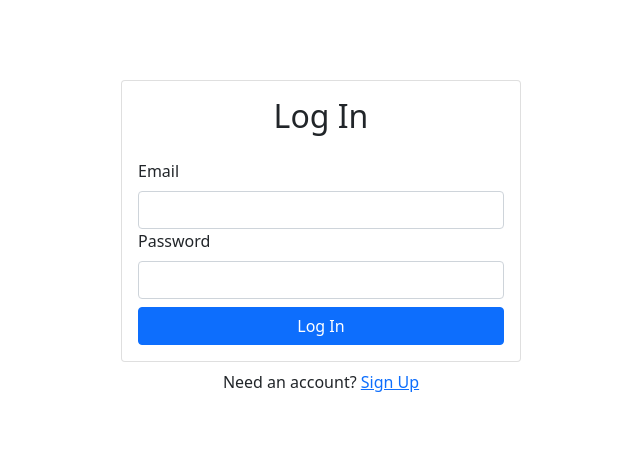
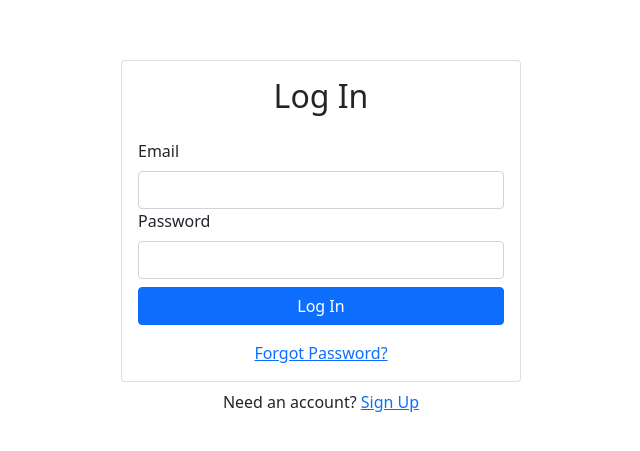
Before and after one commit to plaistocene/email-builder, a React (Create React App) app: page /login in a window 1280 px wide. Shown: the part 163-614 px from the top of the page, without its empty margins (319-959 px from the left). Built offline with nearby package versions, Linux system fonts and the light colour scheme; no server answers.

Commit message:
Update Login.js
added forgot password link

```diff
--- a/src/components/Login.js
+++ b/src/components/Login.js
@@ -15,7 +15,7 @@
     async function handleSubmit(e) {
         e.preventDefault()
 
-         try {
+        try {
             setError('')
             setLoading(true)
             await login(emailRef.current.value, passwordRef.current.value)
@@ -49,6 +49,9 @@
                             Log In
                         </Button>
                     </Form>
+                    <div className="w-100 text-center mt-3">
+                        <Link to="/forgot-password">Forgot Password?</Link>
+                    </div>
                 </Card.Body>
             </Card>
             <div className="w-100 text-center mt-2">
```
